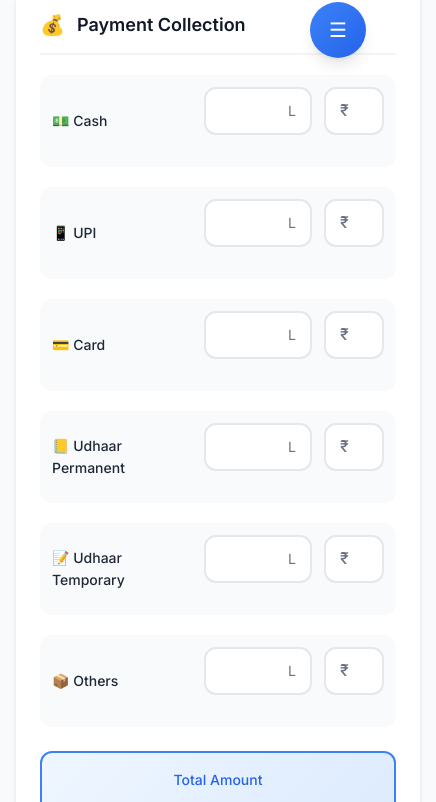
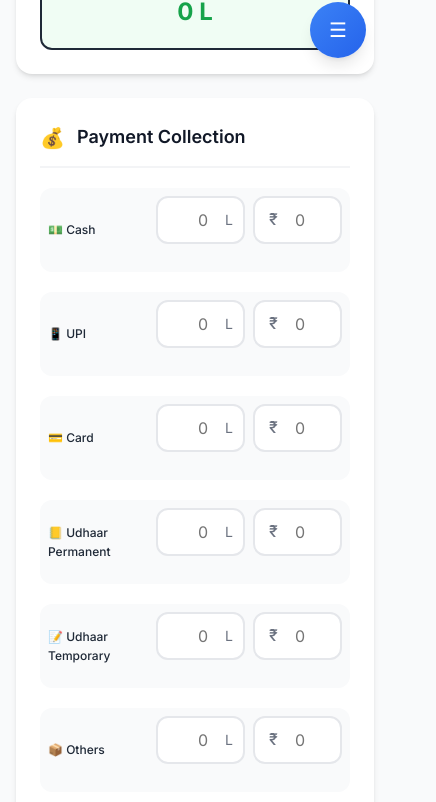
Before and after one commit to mridulnehra/marudhar-milk-tracker, a React (Vite) app: page /add in a window 390 px wide. Shown: the part 762-1564 px from the top of the page, 436 px wide, since content can reach past the window. Built offline with nearby package versions, Linux system fonts and the light colour scheme; no server answers; the database is empty.

Commit message:
Fix mobile input issues: numeric keypad and visibility

```diff
--- a/src/components/Input.jsx
+++ b/src/components/Input.jsx
@@ -6,6 +6,7 @@ function Input({
     prefix,
     suffix,
     className = '',
+    wrapperClassName = '',
     ...props
 }) {
     const hasPrefix = !!prefix
@@ -14,7 +15,7 @@ function Input({
     return (
         <div className="form-group">
             {label && <label className="form-label">{label}</label>}
-            <div className={`input-group ${hasSuffix ? 'has-suffix' : ''}`}>
+            <div className={`input-group ${hasSuffix ? 'has-suffix' : ''} ${wrapperClassName}`}>
                 {hasPrefix && <span className="input-prefix">{prefix}</span>}
                 <input
                     type={type}
--- a/src/index.css
+++ b/src/index.css
@@ -1266,3 +1266,35 @@ a:hover {
   white-space: nowrap;
   border: 0;
 }
+
+/* Payment Method Row - Mobile Optimization */
+.payment-method-row {
+  display: grid;
+  grid-template-columns: 140px 1fr 1fr;
+  gap: var(--spacing-3);
+  align-items: center;
+  padding: var(--spacing-3);
+  background: var(--gray-50);
+  border-radius: var(--radius-lg);
+}
+
+@media (max-width: 480px) {
+  .payment-method-row {
+    grid-template-columns: 100px 1fr 1fr; /* Reduce label width */
+    gap: var(--spacing-2);
+    padding: var(--spacing-2);
+  }
+
+  .payment-method-row > div:first-child {
+      font-size: var(--font-size-xs) !important; /* Smaller label text */
+  }
+}
+
+/* Short Suffix Optimization */
+.input-group.short-suffix .form-input {
+  padding-right: var(--spacing-8) !important; /* Reduce padding from 4rem (16) to 2rem (8) */
+}
+
+.input-group.short-suffix .input-suffix {
+  right: var(--spacing-3);
+}
--- a/src/pages/AddEntry.jsx
+++ b/src/pages/AddEntry.jsx
@@ -496,19 +496,13 @@ function AddEntry() {
 // Reusable component for payment method row
 function PaymentMethodRow({ label, litersValue, amountValue, onLitersChange, onAmountChange, autoCalc }) {
     return (
-        <div style={{
-            display: 'grid',
-            gridTemplateColumns: '140px 1fr 1fr',
-            gap: 'var(--spacing-3)',
-            alignItems: 'center',
-            padding: 'var(--spacing-3)',
-            background: 'var(--gray-50)',
-            borderRadius: 'var(--radius-lg)'
-        }}>
+        <div className="payment-method-row">
             <div style={{ fontWeight: '500', fontSize: 'var(--font-size-sm)' }}>{label}</div>
             <Input
                 placeholder="0"
                 suffix="L"
+                inputMode="decimal"
+                wrapperClassName="short-suffix"
                 value={litersValue}
                 onChange={(e) => onLitersChange(e.target.value.replace(/[^0-9.]/g, ''))}
                 style={{ marginBottom: 0 }}
@@ -516,6 +510,7 @@ function PaymentMethodRow({ label, litersValue, amountValue, onLitersChange, onA
             <Input
                 prefix="₹"
                 placeholder="0"
+                inputMode="decimal"
                 value={amountValue}
                 onChange={(e) => onAmountChange(e.target.value.replace(/[^0-9.]/g, ''))}
                 disabled={autoCalc}
```
